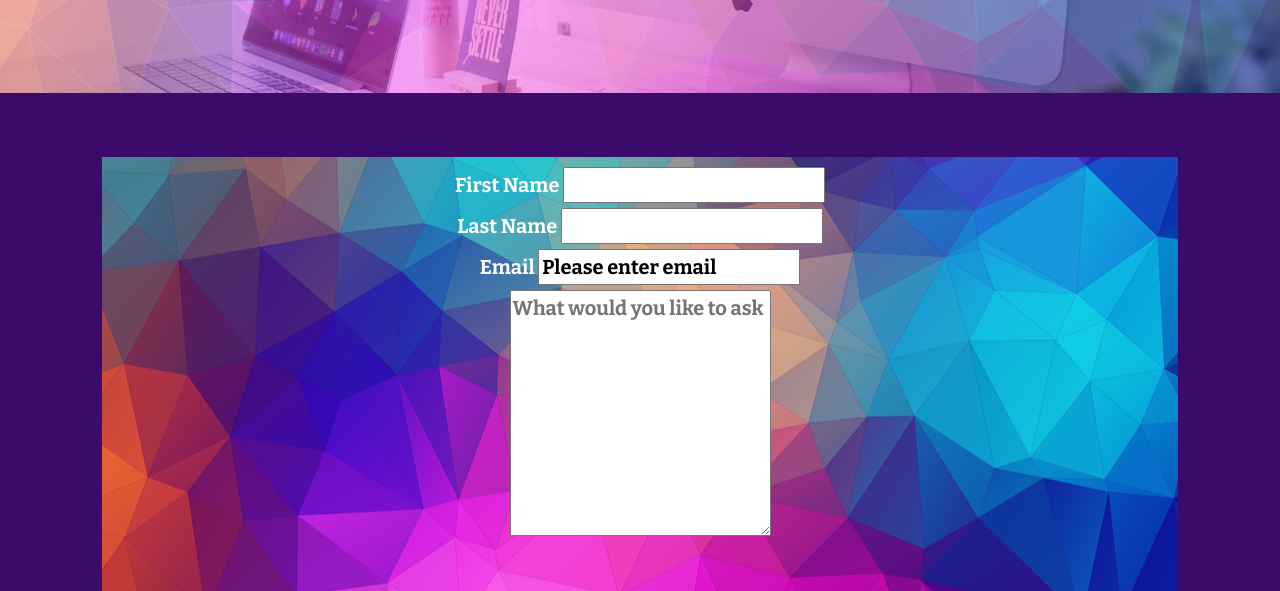
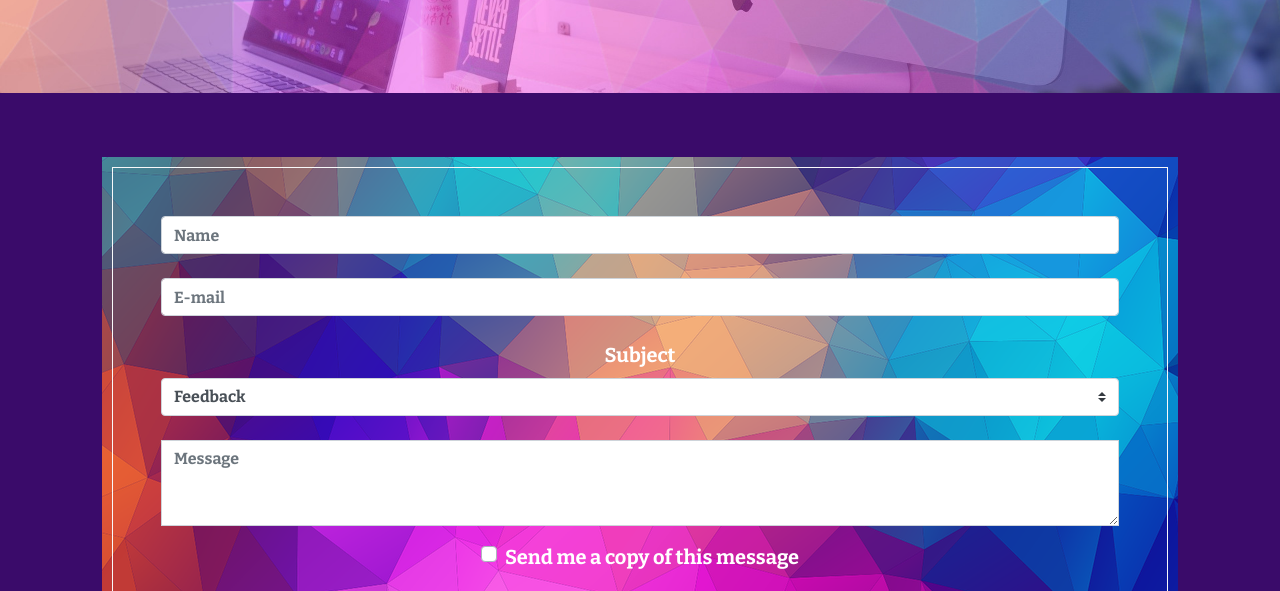
Before and after one commit to Code-Institute-Submissions/MilestoneProject1JOrgan, a plain HTML site: page contact.html in a window 1280 px wide. Shown: the part 361-952 px from the top of the page. Drawn offline with nearby package versions, Linux system fonts and the light colour scheme.

Commit message:
Updated Contact

```diff
--- a/contact.html
+++ b/contact.html
@@ -56,24 +56,38 @@
       <div class="row"><!--Leaving as section id changed websitebanner to a div above-->
        <section id="contactdescription" class="jumbotron container fixed"><!--mt-3-->
          <div class="form">
-         <form action="https://formdump.codeinstitute.net/" method="post">
-            <label for="fname">First Name</label>
-              <input type="text" id="fname" name="first_name" required> <br>
-            <label for="lname">Last Name</label>
-              <input type="text" id="lname" name="last_name" required> <br>
-            <label for="email">Email</label>
-              <input type="email" id="email" name="email_address" value="Please enter email" required><br>
-           <textarea id="contact" rows="8" placeholder="What would you like to ask" required=""></textarea><br>
-            <a href="#" class="btn btn-colour" data-toggle="modal" data-target="#contactusModal">Contact Us!</a>
-         </form>
-          </div>
-       </section>
-      </div>
-     </div>
-
-
-
-
+         <!-- Default form contact - Adapted from MDBootstrap -->
+        <form class="text-center border border-light p-5" action="#!">
+        <!-- Name -->
+         <input type="text" id="defaultContactFormName" class="form-control mb-4" placeholder="Name">
+        <!-- Email -->
+        <input type="email" id="defaultContactFormEmail" class="form-control mb-4" placeholder="E-mail">
+       <!-- Subject -->
+         <label>Subject</label>
+          <select class="browser-default custom-select mb-4">
+            <option value="" disabled>Choose option</option>
+            <option value="1" selected>Feedback</option>
+            <option value="2">Application</option>
+            <option value="3">Fee's</option>
+            <option value="4">Course</option>
+         </select>
+        <!-- Message -->
+       <div class="form-group">
+         <textarea class="form-control rounded-0" id="exampleFormControlTextarea2" rows="3" placeholder="Message"></textarea>
+       </div>
+    <!-- Copy -->
+       <div class="custom-control custom-checkbox mb-4">
+         <input type="checkbox" class="custom-control-input" id="defaultContactFormCopy">
+         <label class="custom-control-label" for="defaultContactFormCopy">Send me a copy of this message</label>
+       </div>
+      <!-- Send button -->
+       <button class="btn btn-info btn-block" type="submit">Send</button>
+     </form>
+<!-- Default form contact -->
+    </div>
+    </section>
+    </div>
+    </div>
 
      <div class="container-fluid maindetails-container">
       <div class="row">
```
